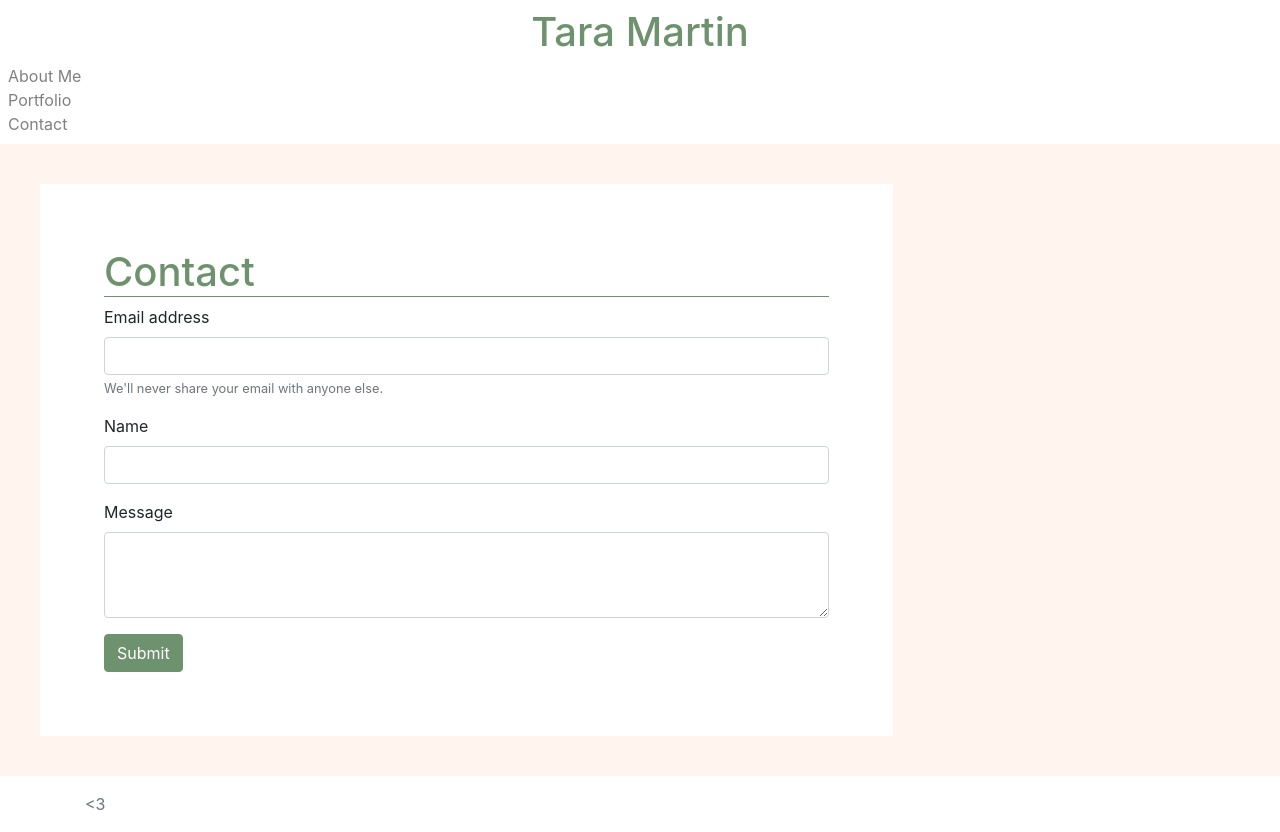
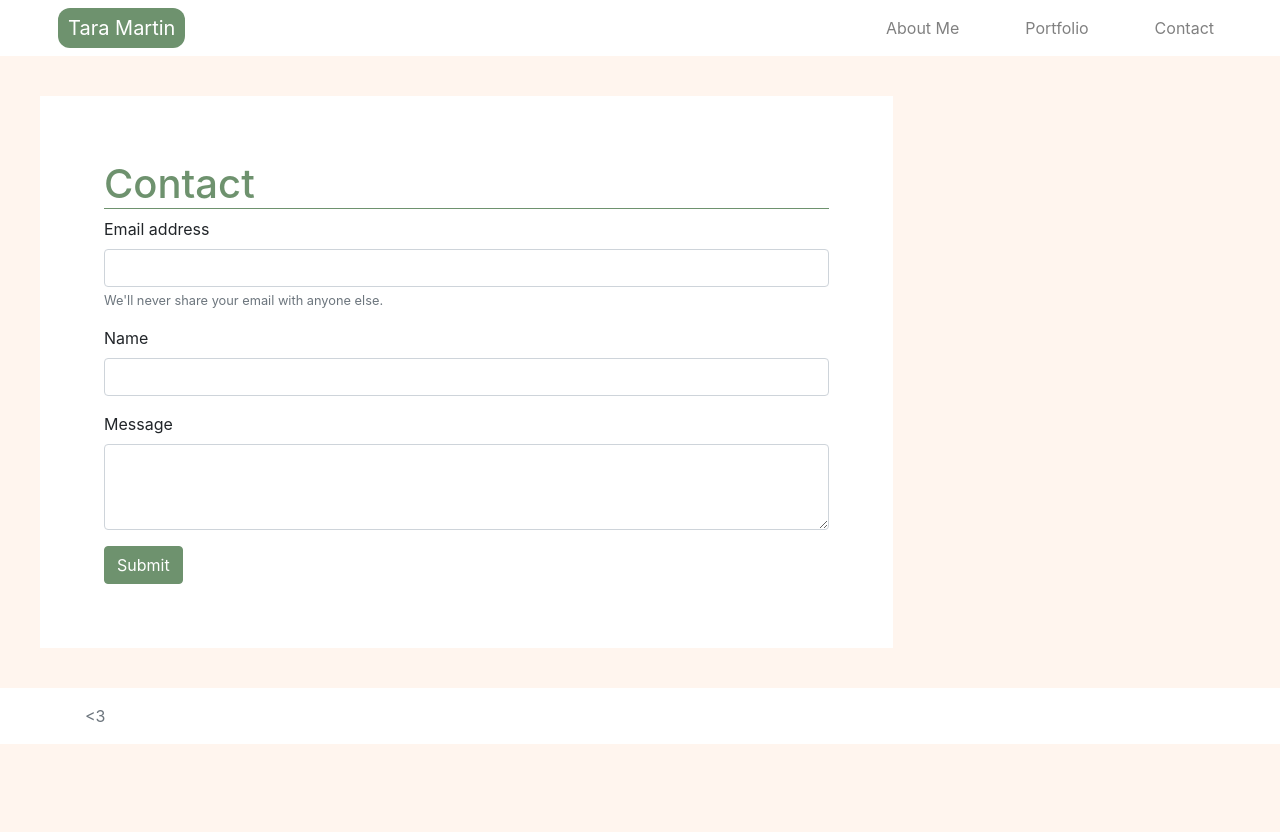
Before and after one commit to martintara117/taramartin_portfolio, a plain HTML site: page contact.html in a window 1280 px wide. After the commit the page ends 800 px from the top, so only its background shows below. Drawn offline with nearby package versions, Linux system fonts and the light colour scheme.

Commit message:
changed nav bar

```diff
--- a/assets/style.css
+++ b/assets/style.css
@@ -12,11 +12,6 @@ html {
   text-align: center;
 }
 
-.nav {
-  text-align: center;
-  padding-right: 100px;
-}
-
 #name {
   background-color: rgb(110, 146, 110);
   color: white;
@@ -28,20 +23,11 @@ html {
   margin-left: 50px;
 }
 
-.navbar-nav {
-  float: right;
-}
-
-.navbar {
-  /* border-bottom: solid;
-  border-color: rgb(110, 146, 110);
-  border-width: 1px; */
-  background-color: white;
-}
-
 .nav-link {
+  text-align: center;
   padding: 10px;
   margin-right: 50px;
+  display: inline;
 }
 
 /* container for all three pages */
--- a/contact.html
+++ b/contact.html
@@ -33,14 +33,27 @@
   </head>
   <body>
     <!-- nav bar -->
-    <header>
-      <span class="d-block p-2"><h1 class="header">Tara Martin</h1>
-    <!-- nav bar links -->
-            <a class="nav" href="index.html">About Me<span class="sr-only">(current)</span></a>
-            <a class="nav" href="portfolio.html">Portfolio</a>
-            <a class="nav" href="contact.html">Contact</a>
-    </span>
-  </header>
+    <nav class="navbar navbar-expand-lg p-2">
+        <a id="name" class="navbar-brand" href="#">Tara Martin</a>
+        <button class="navbar-toggler" type="button" data-toggle="collapse" data-target="#navbarNav" aria-controls="navbarNav" aria-expanded="false" aria-label="Toggle navigation">
+          <span class="navbar-toggler-icon"></span>
+        </button>
+        <!-- nav bar links -->
+        <div class="collapse navbar-collapse" id="navbarNav">
+          <ul class="navbar-nav ml-auto">
+            <li class="nav-item">
+                <a class="nav-link" href="index.html" color: lightgrey">About Me<span class="sr-only">(current)</span></a>
+              </li>
+              <li class="nav-item">
+                <a class="nav-link" href="portfolio.html">Portfolio</a>
+              </li>
+            <li class="nav-item active">
+                <a class="nav-link" href="contact.html">Contact</a>
+              </li>
+          </ul>
+        </div>
+        </div>
+      </nav>
 <!-- form-->
       <section class="container-fluid">
         <div class="row">
```
Also changed, not shown: index.html (+21 -8 lines), portfolio.html (+21 -8 lines), assets/images/aboutme1.png (deleted), assets/images/aboutme2.png (deleted), assets/images/contact1.png (deleted), assets/images/contact2.png (deleted), assets/images/portfolio1.png (deleted), assets/images/portfolio2.png (deleted).
